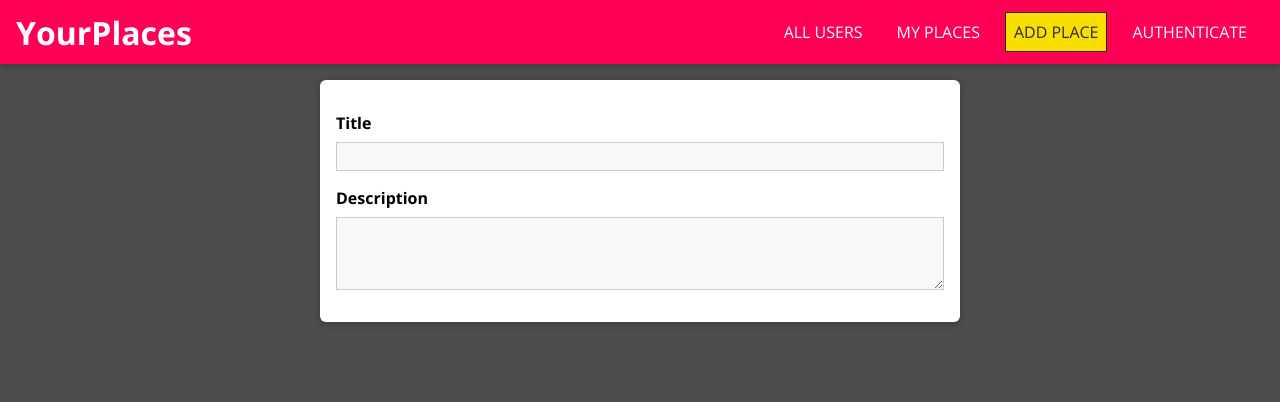
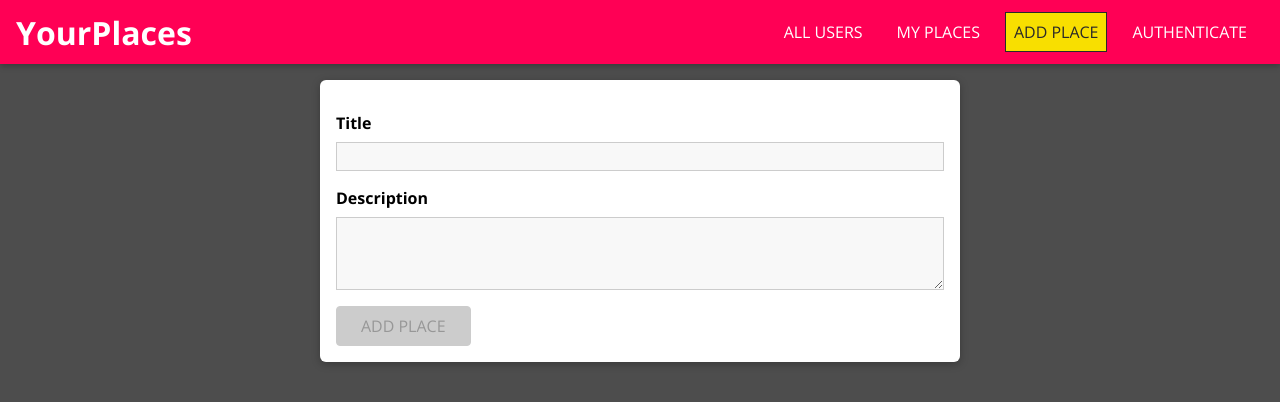
Before and after one commit to krunalsukhwani/places-frontend, a React (Create React App) app: page /places/new in a window 1280 px wide. Shown: the top 402 px of the page. Built offline with nearby package versions, Linux system fonts and the light colour scheme.

Commit message:
Added flag - formIsValid

```diff
--- a/src/places/pages/NewPlace.js
+++ b/src/places/pages/NewPlace.js
@@ -1,15 +1,59 @@
-import React, { useCallback } from "react";
+import React, { useCallback, useReducer } from "react";
 
 import "./NewPlace.css";
 import Input from "../../shared/components/FormElements/Input";
+import Button from "../../shared/components/FormElements/Button";
 import {
   VALIDATOR_MINLENGTH,
   VALIDATOR_REQUIRE,
 } from "../../shared/util/validator";
 
+const formReducer = (state, action) => {
+  switch (action.type) {
+    case "INPUT_CHANGE":
+      let formIsValid = true;
+      for (const inputId in state.inputs) {
+        if (inputId === action.inputId) {
+          formIsValid = formIsValid && action.isValid;
+        } else {
+          formIsValid = formIsValid && state.inputs[inputId].isValid;
+        }
+      }
+      return {
+        ...state,
+        inputs: {
+          ...state.inputs,
+          [action.inputId]: { value: action.value, isValid: action.isValid },
+        },
+        isValid: formIsValid,
+      };
+    default:
+      return state;
+  }
+};
 const NewPlace = () => {
-  const titleInputHandler = useCallback((id, value, isValid) => {}, []);
-  const descriptionInputHandler = useCallback((id, value, isValid) => {}, []);
+  const [formState, dispatch] = useReducer(formReducer, {
+    inputs: {
+      title: {
+        value: "",
+        isValid: false,
+      },
+      description: {
+        value: "",
+        isValid: false,
+      },
+    },
+    isValid: false,
+  });
+  const inputHandler = useCallback((id, value, isValid) => {
+    dispatch({
+      type: "INPUT_CHANGE",
+      value: value,
+      isValid: isValid,
+      inputId: id,
+    });
+  }, []);
+
   return (
     <form className="place-form">
       <Input
@@ -19,7 +63,7 @@
         label="Title"
         validators={[VALIDATOR_REQUIRE()]}
         errorText="Please enter a valid title."
-        onInput={titleInputHandler}
+        onInput={inputHandler}
       />
       <Input
         id="description"
@@ -27,8 +71,11 @@
         label="Description"
         validators={[VALIDATOR_MINLENGTH(5)]}
         errorText="Please enter a valid description(at least 5 characters)."
-        onInput={descriptionInputHandler}
+        onInput={inputHandler}
       />
+      <Button type="submit" disabled={!formState.isValid}>
+        ADD PLACE
+      </Button>
     </form>
   );
 };
```
